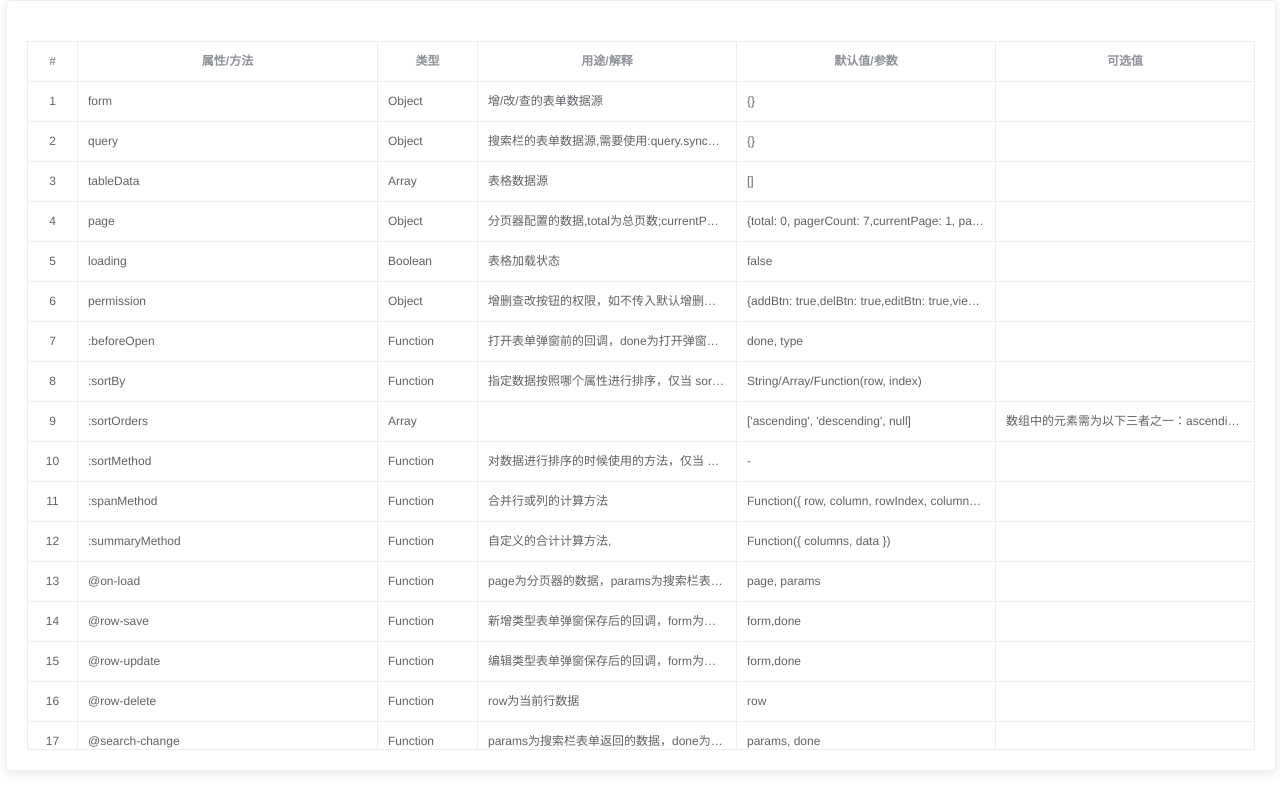
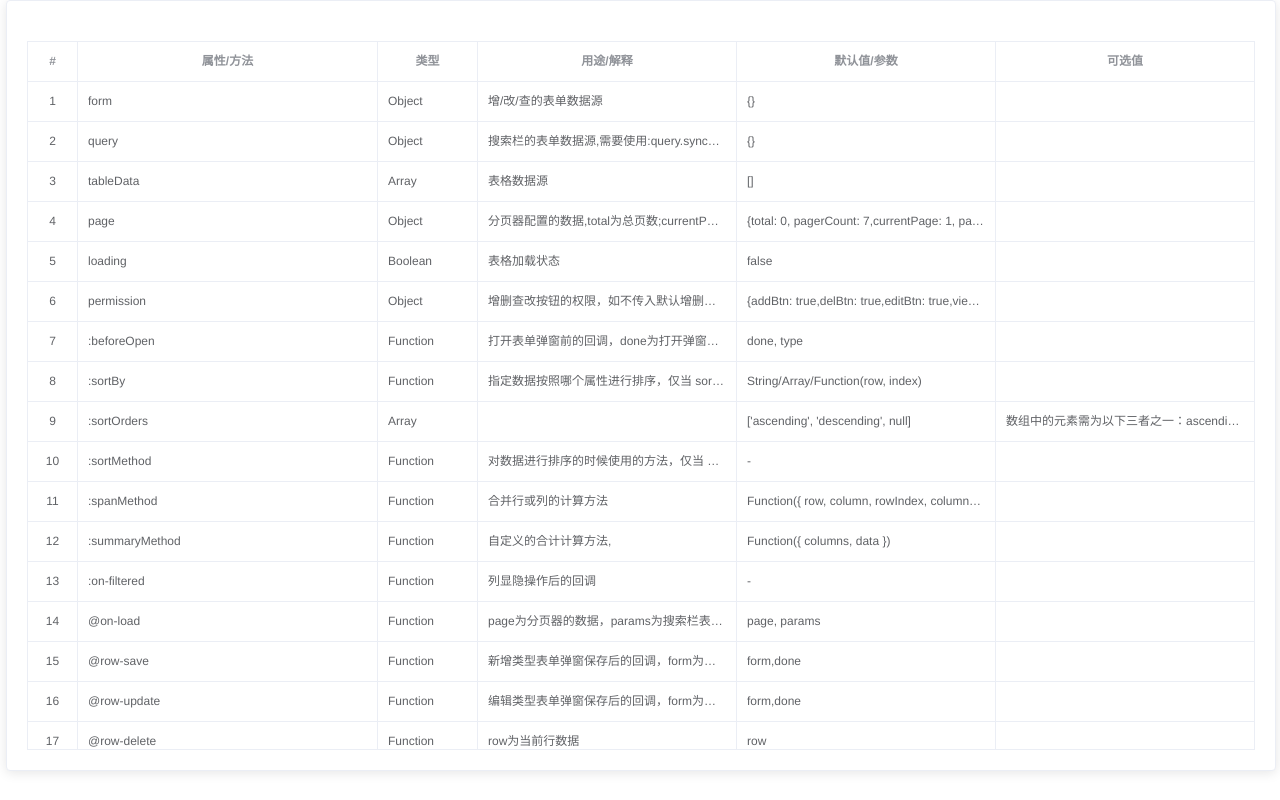
Before and after one commit to wenruo-L/CRUDWithElementUI, a Vue app: page /#/document in a window 1280 px wide. Built offline with nearby package versions, Linux system fonts and the light colour scheme.

Commit message:
docs(p-table、document): 添加关于列显隐的文档和代码注释

```diff
--- a/src/utils/CURD/p-table/p-table.vue
+++ b/src/utils/CURD/p-table/p-table.vue
@@ -299,6 +299,7 @@ export default {
     isAutoHeight() {
       return this.option.height === "auto";
     },
+    // 列数据源，列显隐主要操作的数据源，会影响列配置
     columnList() {
       return this.option.column;
     },
@@ -433,6 +434,7 @@ export default {
     refreshTable() {
       this.reload = Math.random();
     },
+    // 设置列显隐的数据源与默认值
     setDefaultcheckedColumns() {
       // 过滤出非隐藏且能设置隐藏的列
       this.columnFilter = this.columnOption;
@@ -441,6 +443,7 @@ export default {
       });
       this.checkedColumns = list;
     },
+    // 列显隐全选
     handleCheckAllColumnChange(val) {
       if (!val) return (this.checkedColumns = []);
       let defaultValue = this.columnFilter.map((item) => {
@@ -449,6 +452,7 @@ export default {
       this.checkedColumns = defaultValue;
       this.handleCheckedColumnsChange(defaultValue);
     },
+    // 列显隐单项选择
     handleCheckedColumnsChange(val) {
       let checkedCount = val.length;
       this.checkAllColumn = checkedCount === this.columnFilter.length;
@@ -463,6 +467,7 @@ export default {
         this.onFiltered(this.columnList);
       }
     },
+    // 处理列显隐必须保留一个选项
     handleSingleColumnsChange(val) {
       if (this.checkedColumns.length === 0) {
         this.checkedColumns.push(val);
--- a/src/views/document.vue
+++ b/src/views/document.vue
@@ -135,6 +135,12 @@ export default {
           type: "Function",
           defaultValue: "Function({ columns, data })",
           usedBy: "自定义的合计计算方法,",
+        },
+        {
+          attribute: ":on-filtered",
+          type: "Function",
+          defaultValue: "-",
+          usedBy: "列显隐操作后的回调",
         },
         {
           attribute: "@on-load",
@@ -456,6 +462,12 @@ export default {
               type: "Boolean",
               defaultValue: "true",
               usedBy: "是否显示刷新按钮",
+            },
+            {
+              attribute: "filterBtn",
+              type: "Boolean",
+              defaultValue: "false",
+              usedBy: "是否显示列显隐按钮",
             },
             {
               attribute: "searchBtn",
```
